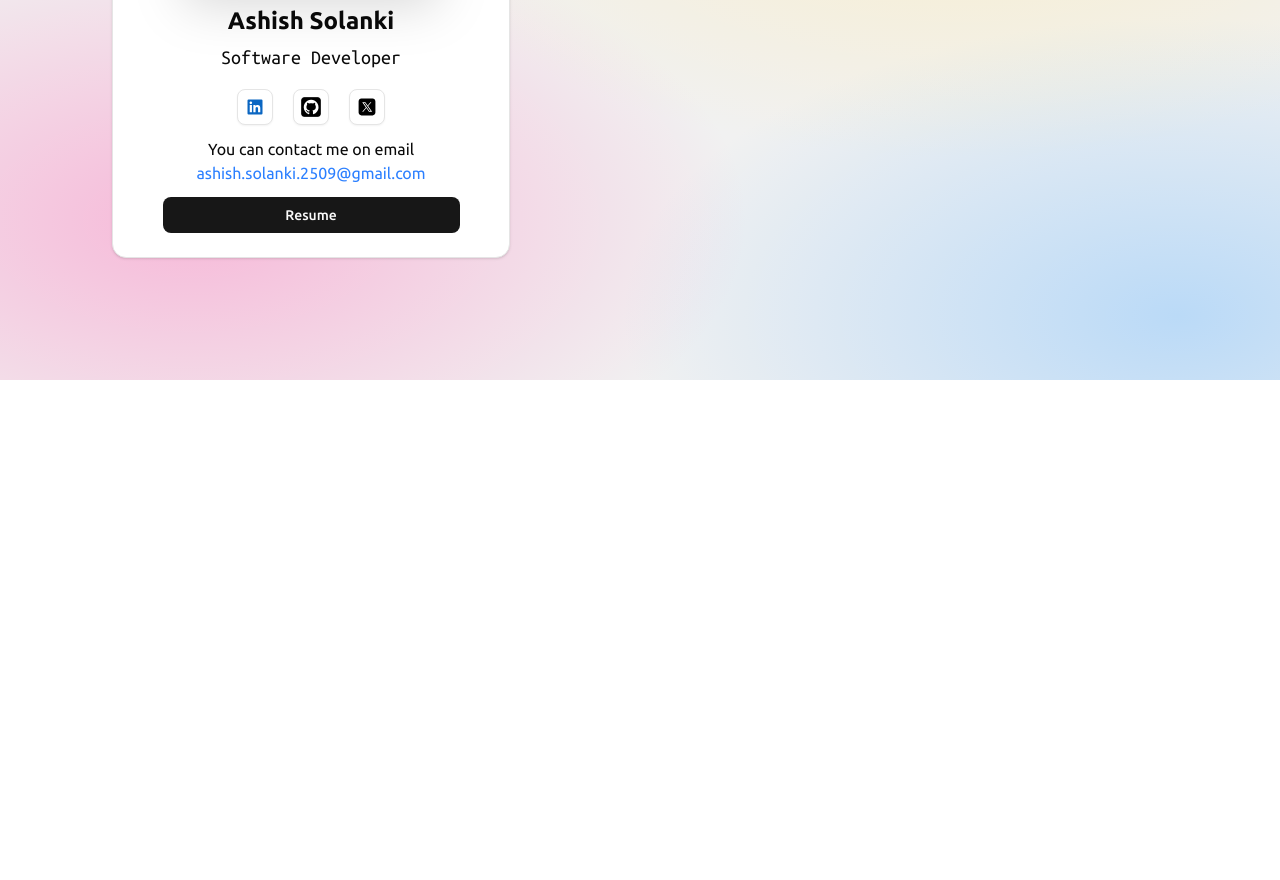
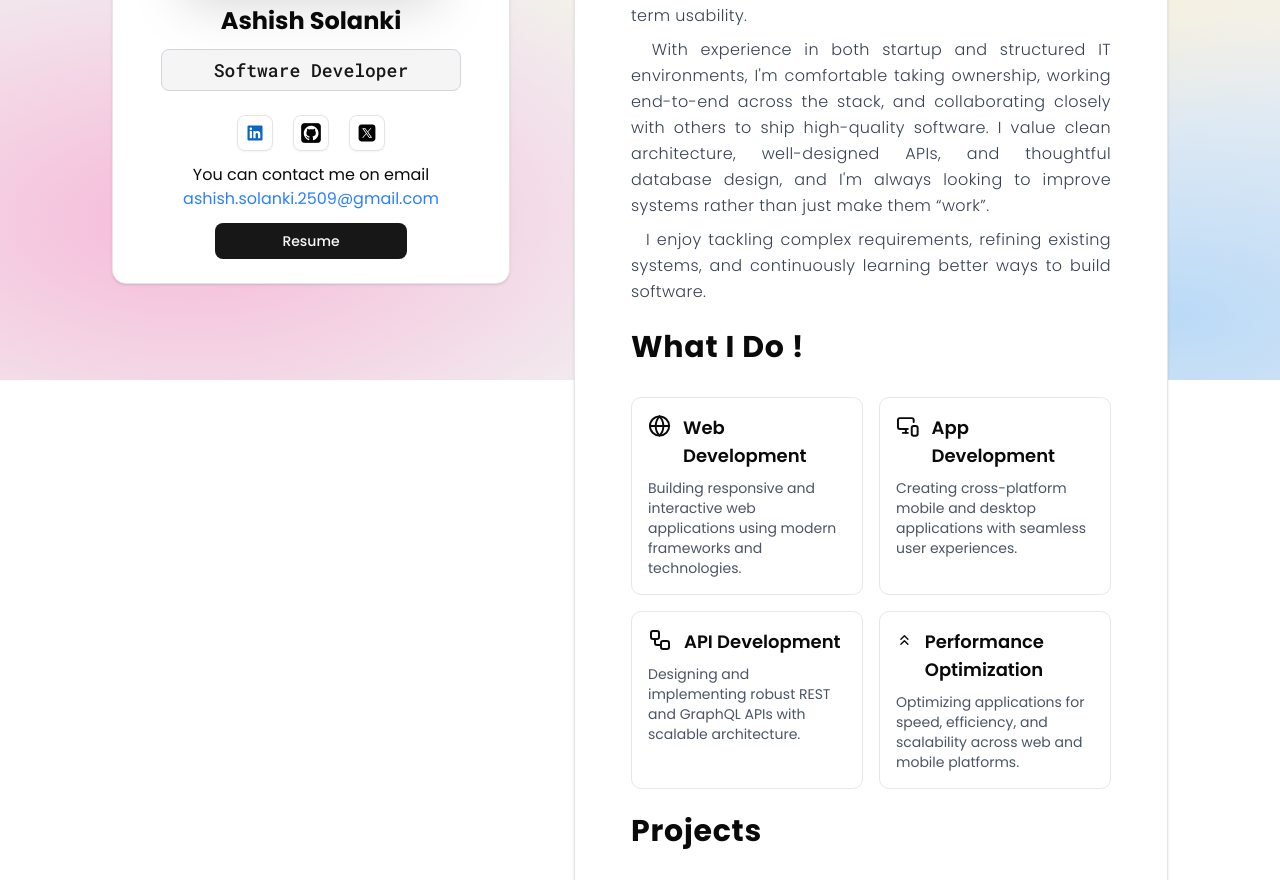
Before and after one commit to AshishS2509/portfolio, a Next.js app: page / in a window 1280 px wide. Shown: the part 420-1300 px from the top of the page. Before the commit the page ends 800 px from the top, so only its background shows below. Built offline with nearby package versions, Linux system fonts and the light colour scheme.

Commit message:
Added Details card and multiple sections

```diff
--- a/src/app/layout.tsx
+++ b/src/app/layout.tsx
@@ -1,5 +1,5 @@
 import type { Metadata } from "next";
-import { Nunito, Ubuntu, Ubuntu_Mono } from "next/font/google";
+import { Poppins, Roboto_Mono } from "next/font/google";
 import "./globals.css";
 import {
   ModeToggle,
@@ -7,15 +7,15 @@ import {
   ThemeProvider,
 } from "@/components/theme-provider";
 
-const ubuntu = Ubuntu({
+const ubuntu = Poppins({
   variable: "--font-ubuntu-sans",
-  weight: ["300", "400", "500", "700"],
+  weight: ["100","200", "300", "400", "500","600", "700", "800", "900"],
   subsets: ["latin"],
 });
 
-const ubuntuMono = Ubuntu_Mono({
+const ubuntu_mono = Roboto_Mono({
   variable: "--font-ubuntu-mono",
-  weight: ["400", "700"],
+  weight: ["100","200", "300", "400", "500","600", "700"],
   subsets: ["latin"],
 });
 
@@ -31,7 +31,7 @@ export default function RootLayout({
 }>) {
   return (
     <html lang="en" suppressHydrationWarning>
-      <body className={`${ubuntu.variable} ${ubuntuMono.variable} antialiased`}>
+      <body className={`${ubuntu.variable} ${ubuntu_mono.variable} antialiased`}>
         <ThemeProvider attribute="class" defaultTheme="system" enableSystem>
           <ThemeConfig>
             <ModeToggle />
--- a/src/app/page.tsx
+++ b/src/app/page.tsx
@@ -1,14 +1,6 @@
-import {
-  Card,
-  CardAction,
-  CardContent,
-  CardDescription,
-  CardTitle,
-} from "@/components/shared/card";
-import Image from "next/image";
-import { Button } from "@/components/shared/button";
-import Icons from "@/components/Icons";
 import ProfileCard from "@/components/profile-card";
+import { Card, CardContent, CardTitle } from "@/components/shared/card";
+import { ChevronsUp, Globe, MonitorSmartphone, Workflow } from "lucide-react";
 
 export default function Home() {
   return (
@@ -16,7 +8,187 @@ export default function Home() {
       <div className="lg:basis-1/3 lg:p-8">
         <ProfileCard />
       </div>
-      <div className="lg:basis-2/3">02</div>
+      <div className="lg:basis-2/3 lg:p-6">
+        <Card className="p-4 md:p-8 mt-2 lg:m-2">
+          <CardTitle className="mb-2 pl-6">
+            <h2 className="text-3xl font-bold bg-clip-text tracking-wide">
+              About
+            </h2>
+          </CardTitle>
+          <CardContent className="text-justify">
+            <p className="text-md text-gray-700 dark:text-gray-300 leading-relaxed tracking-wide font-light">
+              &ensp; I'm a solution-oriented software engineer focused on
+              building clean, scalable, and reliable web applications. I
+              approach development by first understanding the problem, then
+              designing practical and maintainable solutions that balance
+              performance, clarity, and long-term usability.
+            </p>
+            <p className="text-md text-gray-700 dark:text-gray-300 leading-relaxed mt-2 tracking-wide font-light">
+              &ensp; With experience in both startup and structured IT
+              environments, I'm comfortable taking ownership, working end-to-end
+              across the stack, and collaborating closely with others to ship
+              high-quality software. I value clean architecture, well-designed
+              APIs, and thoughtful database design, and I'm always looking to
+              improve systems rather than just make them “work”.
+            </p>
+            <p className="text-md text-gray-700 dark:text-gray-300 leading-relaxed mt-2 tracking-wide font-light">
+              &ensp; I enjoy tackling complex requirements, refining existing
+              systems, and continuously learning better ways to build software.
+            </p>
+          </CardContent>
+          <CardTitle className="mb-2 pl-6">
+            <h2 className="text-3xl font-bold bg-clip-text tracking-wide">
+              What I Do !
+            </h2>
+          </CardTitle>
+          <CardContent>
+            <div className="grid grid-cols-1 md:grid-cols-2 gap-4">
+              <div className="border border-gray-200 dark:border-gray-700 rounded-lg p-4">
+                <h3 className="text-lg font-semibold mb-2 flex gap-3">
+                  <Globe />
+                  Web Development
+                </h3>
+                <p className="text-sm text-gray-600 dark:text-gray-400">
+                  Building responsive and interactive web applications using
+                  modern frameworks and technologies.
+                </p>
+              </div>
+              <div className="border border-gray-200 dark:border-gray-700 rounded-lg p-4">
+                <h3 className="text-lg font-semibold mb-2 flex gap-3">
+                  <MonitorSmartphone />
+                  App Development
+                </h3>
+                <p className="text-sm text-gray-600 dark:text-gray-400">
+                  Creating cross-platform mobile and desktop applications with
+                  seamless user experiences.
+                </p>
+              </div>
+              <div className="border border-gray-200 dark:border-gray-700 rounded-lg p-4">
+                <h3 className="text-lg font-semibold mb-2 flex gap-3">
+                  <Workflow />
+                  API Development
+                </h3>
+                <p className="text-sm text-gray-600 dark:text-gray-400">
+                  Designing and implementing robust REST and GraphQL APIs with
+                  scalable architecture.
+                </p>
+              </div>
+              <div className="border border-gray-200 dark:border-gray-700 rounded-lg p-4">
+                <h3 className="text-lg font-semibold mb-2 flex gap-3">
+                  <ChevronsUp />
+                  Performance Optimization
+                </h3>
+                <p className="text-sm text-gray-600 dark:text-gray-400">
+                  Optimizing applications for speed, efficiency, and scalability
+                  across web and mobile platforms.
+                </p>
+              </div>
+            </div>
+          </CardContent>
+
+          <CardTitle className="mb-2 pl-6">
+            <h2 className="text-3xl font-bold bg-clip-text tracking-wide">
+              Projects
+            </h2>
+          </CardTitle>
+          <CardContent>
+            <div className="grid grid-cols-1 md:grid-cols-2 gap-4">
+              <div className="border border-gray-200 dark:border-gray-700 rounded-lg p-4">
+                <h3 className="text-lg font-semibold mb-2">Tolls Calculator</h3>
+                <p className="text-sm text-gray-600 dark:text-gray-400 mb-4">
+                  ReactJS web app utilizing Toll Guru API for toll information.
+                  Features MapTiler with polyline mapping, providing toll costs,
+                  travel time, fuel usage, and distance for routes with optional
+                  waypoints.
+                </p>
+                <a
+                  href="https://tolls-super.vercel.app/"
+                  className="text-blue-600 dark:text-blue-400 hover:underline text-sm font-medium"
+                  target="_blank"
+                >
+                  View Project →
+                </a>
+              </div>
+              {/* <div className="border border-gray-200 dark:border-gray-700 rounded-lg p-4">
+                <h3 className="text-lg font-semibold mb-2">Project 2</h3>
+                <p className="text-sm text-gray-600 dark:text-gray-400 mb-4">
+                  Brief description of your project goes here. Explain the
+                  problem it solves and the technologies used.
+                </p>
+                <a
+                  href="#"
+                  className="text-blue-600 dark:text-blue-400 hover:underline text-sm font-medium"
+                >
+                  View Project →
+                </a>
+              </div> */}
+            </div>
+          </CardContent>
+
+          <CardTitle className="mb-2 pl-6">
+            <h2 className="text-3xl font-bold bg-clip-text tracking-wide">
+              Experience
+            </h2>
+          </CardTitle>
+          <CardContent>
+            <div className="space-y-4">
+              <div className="border border-gray-200 dark:border-gray-700 rounded-lg p-4">
+                <h3 className="text-lg font-semibold mb-1">
+                  PointMatrix IT Services
+                </h3>
+                <p className="text-sm text-gray-500 dark:text-gray-400 mb-2">
+                  Software Developer
+                </p>
+                <p className="text-xs text-gray-500 dark:text-gray-400 mb-2">
+                  Mar 2024 - Dec 2025
+                </p>
+                <p className="text-sm text-gray-600 dark:text-gray-400">
+                  Developed and maintained scalable web applications using
+                  modern technologies. Collaborated with cross-functional teams
+                  to deliver high-quality solutions while following best
+                  practices in software architecture and code design.
+                </p>
+              </div>
+              <div className="border border-gray-200 dark:border-gray-700 rounded-lg p-4">
+                <h3 className="text-lg font-semibold mb-1">
+                  Midnight Studios Pvt Ltd
+                </h3>
+                <p className="text-sm text-gray-500 dark:text-gray-400 mb-2">
+                  Full Stack Developer
+                </p>
+                <p className="text-xs text-gray-500 dark:text-gray-400 mb-2">
+                  Oct 2022 - May 2023
+                </p>
+
+                <p className="text-sm text-gray-600 dark:text-gray-400">
+                  Built end-to-end web and mobile applications with focus on
+                  performance and user experience. Worked on API development,
+                  database design, and frontend optimization while maintaining
+                  clean, maintainable code.
+                </p>
+              </div>
+            </div>
+          </CardContent>
+
+          <CardTitle className="mb-2 pl-6">
+            <h2 className="text-3xl font-bold bg-clip-text tracking-wide">
+              Skills
+            </h2>
+          </CardTitle>
+          <CardContent>
+            <div className="flex flex-wrap gap-2">
+              {["TypeScript", "React", "Next.js", "Node.js", "GraphQL", "REST APIs", "Tailwind CSS", "PostgreSQL", "MongoDB", "Docker", "Git", "System Design"].map((skill) => (
+                <span
+                  key={skill}
+                  className="px-4 py-2 bg-linear-to-r from-blue-300 to-purple-400 text-white rounded-full text-sm font-medium hover:shadow-lg transition-shadow duration-200"
+                >
+                  {skill}
+                </span>
+              ))}
+            </div>
+          </CardContent>
+        </Card>
+      </div>
     </div>
   );
 }
--- a/src/components/profile-card.tsx
+++ b/src/components/profile-card.tsx
@@ -1,27 +1,30 @@
-import React from 'react'
-import { Card, CardAction, CardContent, CardDescription } from './shared/card'
-import { Button } from './shared/button'
-import Icons from './Icons'
-import Image from 'next/image'
+import React from "react";
+import { Card, CardAction, CardContent, CardDescription } from "./shared/card";
+import { Button } from "./shared/button";
+import Icons from "./Icons";
+import Image from "next/image";
 
 function ProfileCard() {
   return (
-  <Card className="md:pl-8 md:flex md:flex-row lg:flex-col justify-center items-center lg:pl-0">
+    <Card className="md:pl-8 md:flex md:flex-row lg:flex-col justify-center items-center lg:pl-0 sticky top-40">
       <div className="w-99 h-64 flex justify-center -mt-18 md:mt-0 lg:-mt-18 drop-shadow-2xl">
-            <Image className="rounded-xl"
+        <Image
+          className="rounded-xl"
           height={256}
           width={256}
           src={"/profile.webp"}
           alt="Profile Image"
         />
       </div>
-          <div className="flex flex-col justify-around lg:block w-full">
+      <div className="flex flex-col justify-around lg:block w-full text-center">
         <h1 className="text-center text-2xl font-bold leading-8">
           Ashish Solanki
         </h1>
-            <h4 className="text-center text-xl leading-loose font-mono">
+        <Button variant="secondary" className="border border-gray-300 p-5 m-3 w-75 mx-auto">
+          <h4 className="text-center text-lg leading-loose font-mono">
             Software Developer
           </h4>
+        </Button>
         <CardDescription className="text-center space-x-5 my-3">
           <Button variant="outline" size="icon">
             <Icons name="linkedIn" />
@@ -43,13 +46,13 @@ function ProfileCard() {
           </a>
         </CardContent>
         <CardAction className=" w-full text-center">
-              <Button className=" w-3/4 mt-3" title="Download Resume">
+          <Button className=" w-48 mt-3" title="Download Resume">
             Resume
           </Button>
         </CardAction>
       </div>
     </Card>
-  )
+  );
 }
 
-export default ProfileCard
+export default ProfileCard;
--- a/src/components/theme-provider.tsx
+++ b/src/components/theme-provider.tsx
@@ -37,7 +37,7 @@ export function ThemeConfig({ children }: { children: React.ReactNode }) {
   return (
     <div className="relative min-h-screen w-full pt-32 px-4 md:pt-36 md:px-8 lg:pt-40 lg:px-20">
       <div
-        className="absolute inset-0 -z-10"
+        className="fixed inset-0 -z-10"
         style={{ background: "var(--bg-gradient)" }}
       />
       {children}
```
Lines whose indentation alone changed are shown as unchanged.
